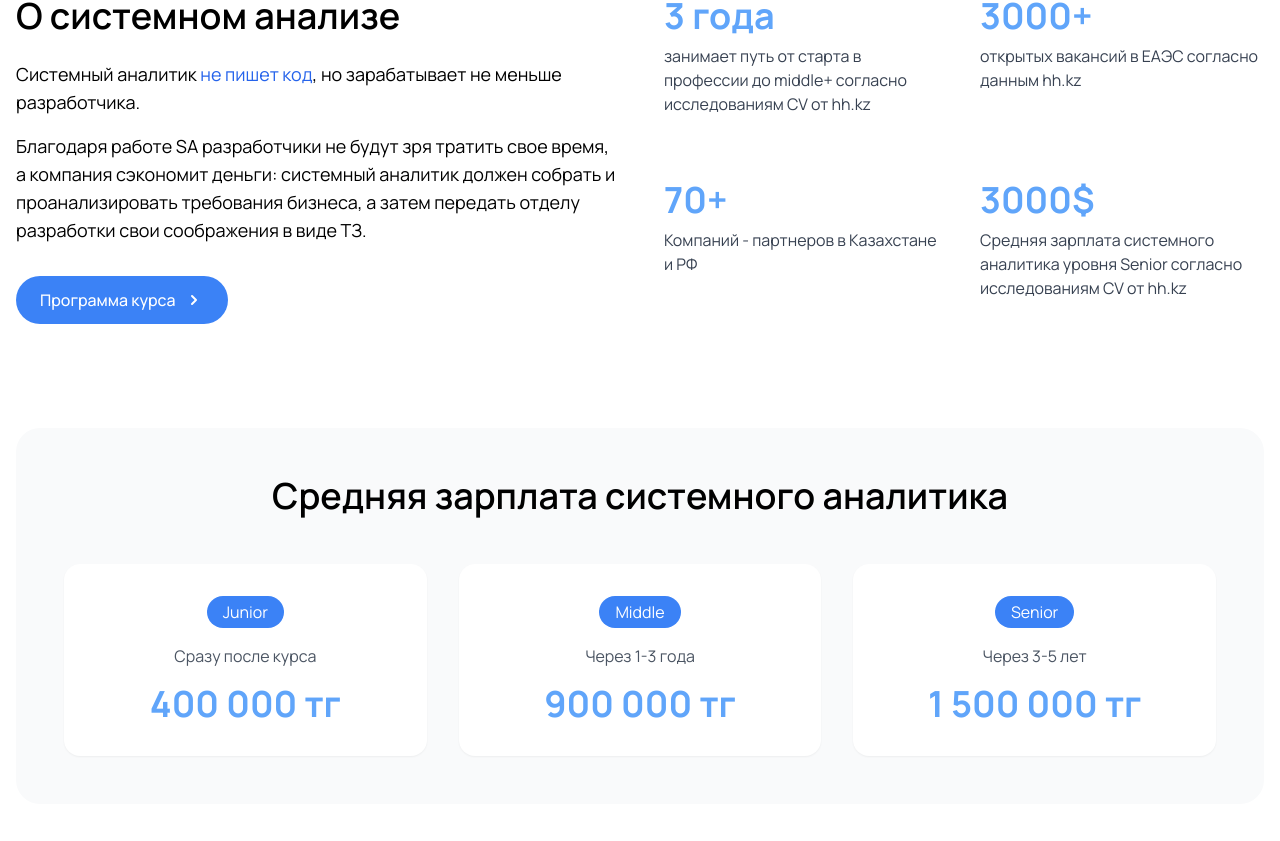
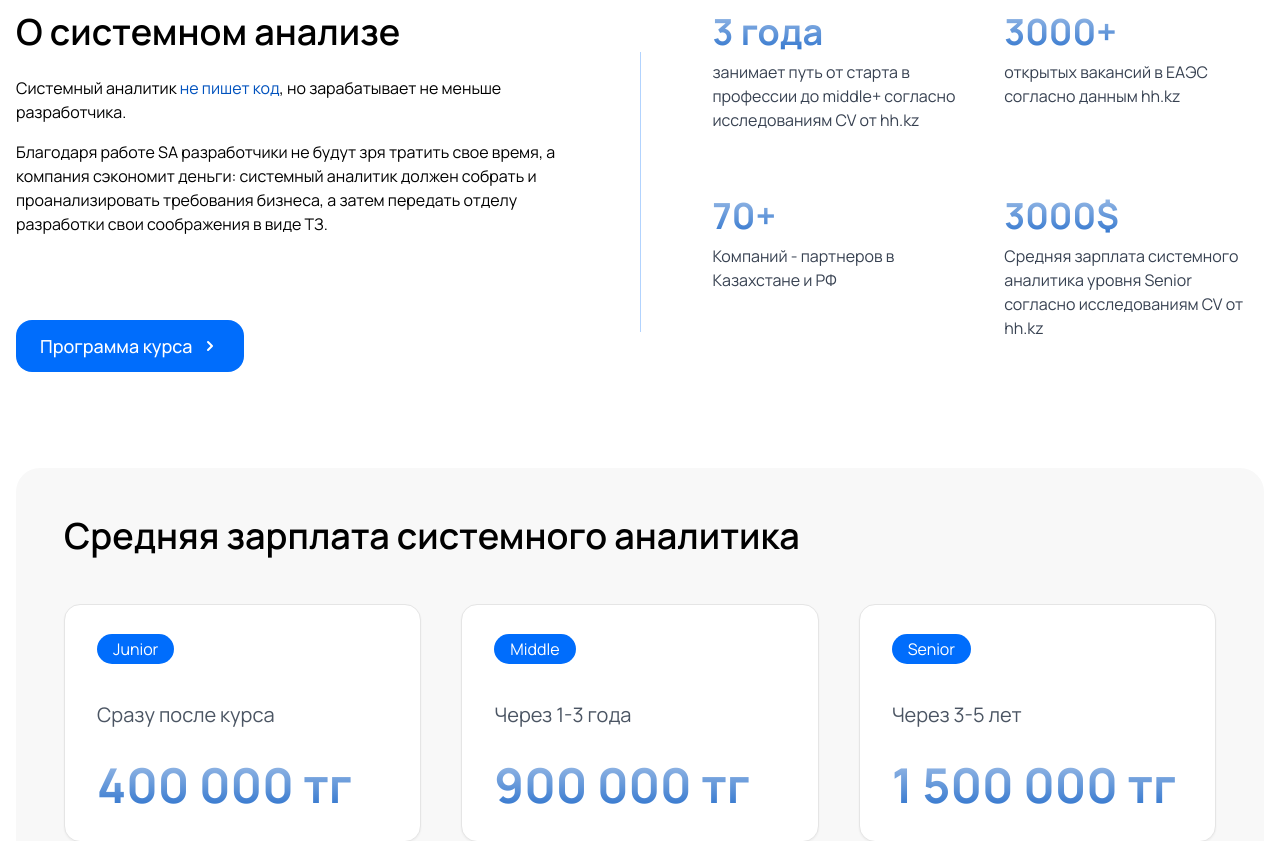
Before and after one commit to temirrllan/ittalker, a Next.js app: page / in a window 1280 px wide. Shown: the part 915-1756 px from the top of the page. Built offline with nearby package versions, Linux system fonts and the light colour scheme.

Commit message:
fix: analyze pixel perfect

```diff
--- a/src/sections/Analyze.tsx
+++ b/src/sections/Analyze.tsx
@@ -1,31 +1,58 @@
 import Link from 'next/link';
 import AnimatedSection from '@/components/AnimatedSection';
 
+const stats = [
+    {
+      title: "3 года",
+      description: "занимает путь от старта в профессии до middle+ согласно исследованиям CV от hh.kz",
+    },
+    {
+      title: "3000+",
+      description: "открытых вакансий в ЕАЭС согласно данным hh.kz",
+    },
+    {
+      title: "70+",
+      description: "Компаний - партнеров в Казахстане и РФ",
+    },
+    {
+      title: "3000$",
+      description: "Средняя зарплата системного аналитика уровня Senior согласно исследованиям CV от hh.kz",
+    },
+  ];
+
+const levels = [
+    { title: "Junior", desc: "Сразу после курса", price: "400 000 тг" },
+    { title: "Middle", desc: "Через 1-3 года", price: "900 000 тг" },
+    { title: "Senior", desc: "Через 3-5 лет", price: "1 500 000 тг" },
+];
+
 const SystemsAnalyst = () => {
   return (
-    <section className="bg-white py-16 px-4 md:px-0 rounded-xl">
+    <section className="bg-white py-20 px-4 md:px-0 rounded-xl">
       <div className="container mx-auto">
       <AnimatedSection direction="up">
-          <div className="grid grid-cols-1 md:grid-cols-2 gap-12">
-            {/* Left Column - Text Information */}
+        <div className="grid grid-cols-1 md:grid-cols-[1fr_auto_1fr] gap-6 items-start">
+            {/* Left Column */}
+            <div className='h-full flex flex-col items-start justify-between'>
                 <div>
                 <h2 className="text-3xl md:text-4xl font-semibold mb-6">
                 О системном анализе
             </h2>
-              <p className="text-lg mb-4">
-                Системный аналитик <span className="text-blue-600">не пишет код</span>, но зарабатывает
+            <p className="text-md mb-4">
+                Системный аналитик <span className="text-[#0052BE]">не пишет код</span>, но зарабатывает
                 не меньше разработчика.
             </p>
-              <p className="text-lg mb-8">
+            <p className="text-md mb-8">
                 Благодаря работе SA разработчики не будут зря тратить свое
                 время, а компания сэкономит деньги: системный аналитик должен
                 собрать и проанализировать требования бизнеса, а затем
                 передать отделу разработки свои соображения в виде ТЗ.
             </p>
+                </div>
 
             <Link
                 href="/program"
-                className="bg-blue-500 hover:bg-blue-600 text-white font-medium py-3 px-6 rounded-full inline-flex items-center transition-all"
+                className="bg-[#006DFC] hover:bg-blue-600 text-lg text-white font-medium py-3 px-6 rounded-2xl inline-flex items-center transition-all"
             >
                 Программа курса
                 <svg className="ml-2 w-5 h-5" viewBox="0 0 20 20" fill="currentColor">
@@ -34,73 +61,49 @@ const SystemsAnalyst = () => {
             </Link>
             </div>
 
+            {/* Vertical Divider */}
+            <div className="hidden md:flex justify-center mx-12 py-10 self-stretch">
+            <div className="w-px bg-[#B2D3FE]" />
+            </div>
+
             {/* Right Column - Stats */}
             <div className="grid grid-cols-2 gap-8">
-              <div className="mb-8">
-                <h3 className="text-4xl font-bold text-blue-400 mb-2">3 года</h3>
-                <p className="text-gray-700">
-                  занимает путь от старта в профессии до middle+ согласно исследованиям CV от hh.kz
-                </p>
+            {stats.map(({ title, description }, i) => (
+                <div key={i} className="mb-8">
+                <h3
+                    className="text-4xl font-bold mb-2 text-transparent bg-clip-text"
+                    style={{
+                    backgroundImage: "linear-gradient(180deg, #9ABBE6 0%, #3075CE 100%)",
+                    }}
+                >
+                    {title}
+                </h3>
+                <p className="text-gray-700">{description}</p>
                 </div>
-
-              <div className="mb-8">
-                <h3 className="text-4xl font-bold text-blue-400 mb-2">3000+</h3>
-                <p className="text-gray-700">
-                  открытых вакансий в ЕАЭС согласно данным hh.kz
-                </p>
-              </div>
-
-              <div className="mb-8">
-                <h3 className="text-4xl font-bold text-blue-400 mb-2">70+</h3>
-                <p className="text-gray-700">
-                  Компаний - партнеров в Казахстане и РФ
-                </p>
-              </div>
-
-              <div className="mb-8">
-                <h3 className="text-4xl font-bold text-blue-400 mb-2">3000$</h3>
-                <p className="text-gray-700">
-                  Средняя зарплата системного аналитика уровня Senior согласно исследованиям CV от hh.kz
-                </p>
-              </div>
+            ))}
             </div>
         </div>
         </AnimatedSection>
 
         {/* Salary Section */}
         <AnimatedSection direction="up" className="mt-24">
-          <div className="bg-gray-50 p-12 rounded-3xl">
-            <h2 className="text-3xl md:text-4xl font-semibold mb-12 text-center">
+          <div className="bg-[#F8F8F8] p-12 rounded-3xl">
+            <h2 className="text-3xl md:text-4xl font-semibold mb-12 text-start">
               Средняя зарплата системного аналитика
             </h2>
 
-            <div className="grid grid-cols-1 md:grid-cols-3 gap-8">
-              {/* Junior Level */}
-              <div className="bg-white p-8 rounded-2xl shadow-sm">
-                <div className="flex justify-center mb-4">
-                  <span className="bg-blue-500 text-white px-4 py-1 rounded-full">Junior</span>
+            <div className="grid grid-cols-1 md:grid-cols-3 gap-10">
+                {levels.map(({ title, desc, price }) => (
+                    <div key={title} className="bg-white p-8 rounded-2xl shadow-sm gap-6 border-[1px] border-[#E5E5E5] ">
+                    <div>
+                        <span className="bg-[#006DFC] text-white px-4 py-1 rounded-full">{title}</span>
                     </div>
-                <p className="text-gray-600 mb-4 text-center">Сразу после курса</p>
-                <h3 className="text-4xl text-blue-400 font-bold text-center">400 000 тг</h3>
+                    <p className="text-gray-600 mt-10 mb-8 text-left text-xl">{desc}</p>
+                    <h3 className="text-5xl font-bold text-left bg-clip-text text-transparent" style={{ backgroundImage: 'linear-gradient(180deg, #9ABBE6 0%, #3075CE 100%)' }}>
+                        {price}
+                    </h3>
                     </div>
-
-              {/* Middle Level */}
-              <div className="bg-white p-8 rounded-2xl shadow-sm">
-                <div className="flex justify-center mb-4">
-                  <span className="bg-blue-500 text-white px-4 py-1 rounded-full">Middle</span>
-                </div>
-                <p className="text-gray-600 mb-4 text-center">Через 1-3 года</p>
-                <h3 className="text-4xl text-blue-400 font-bold text-center">900 000 тг</h3>
-              </div>
-
-              {/* Senior Level */}
-              <div className="bg-white p-8 rounded-2xl shadow-sm">
-                <div className="flex justify-center mb-4">
-                  <span className="bg-blue-500 text-white px-4 py-1 rounded-full">Senior</span>
-                </div>
-                <p className="text-gray-600 mb-4 text-center">Через 3-5 лет</p>
-                <h3 className="text-4xl text-blue-400 font-bold text-center">1 500 000 тг</h3>
-              </div>
+                ))}
                 </div>
           </div>
         </AnimatedSection>
```
Lines whose indentation alone changed are shown as unchanged.
